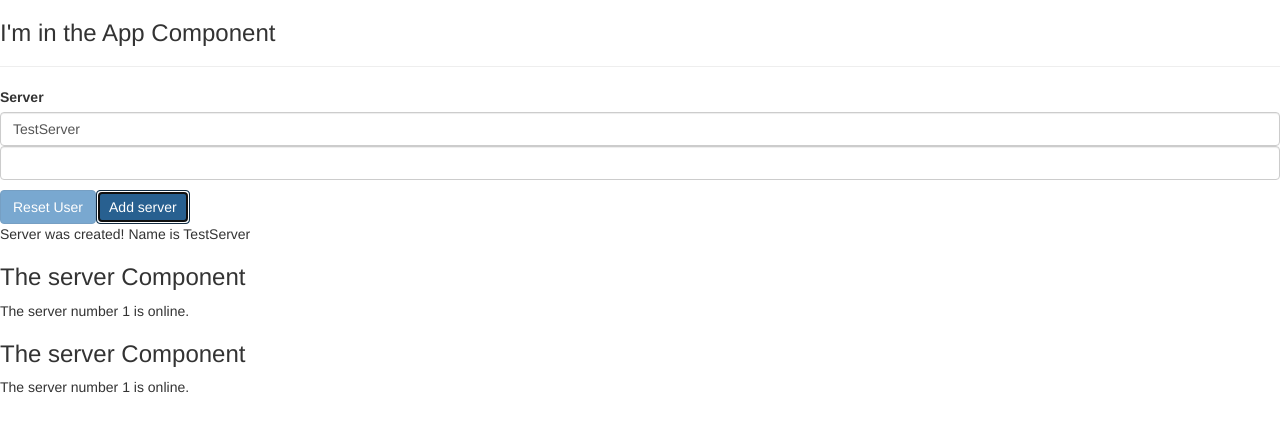
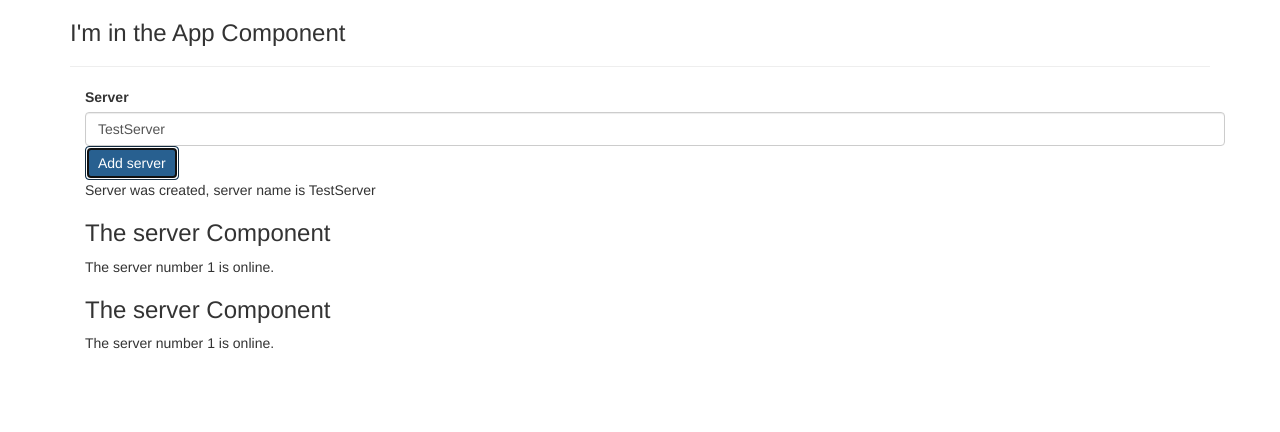
Before and after one commit to luckie86/angular8Udemy, an Angular app: page / in a window 1280 px wide. Both pictures are taken after a click on the button "Add server". Shown: the top 432 px of the page. Built offline with nearby package versions, Linux system fonts and the light colour scheme.

Commit message:
Add ngIf with  else

```diff
--- a/src/app/app.component.html
+++ b/src/app/app.component.html
@@ -1,5 +1,9 @@
-<h3> I'm in the App Component</h3>
+<div class="container">
 
-<hr>
+    <h3> I'm in the App Component</h3>
 
-<app-servers></app-servers>
+    <hr>
+
+    <app-servers></app-servers>
+
+</div>
--- a/src/app/servers/servers.component.html
+++ b/src/app/servers/servers.component.html
@@ -1,3 +1,4 @@
+<div class="container">
     <label>Server</label>
     <!-- <input
         type="text"
@@ -9,21 +10,7 @@
         class="form-control"
         [(ngModel)]="serverName">
 
-<input
-    type="text"
-    class="form-control"
-    [(ngModel)]="userName">
 
-<p>{{ userName }}</p>
-
-<button
-    class="btn btn-primary"
-    [disabled]="userName === ''"
-    (click)="onUserReset()">
-    Reset User
-</button>
-
-    <!-- <p>{{ serverName }}</p> -->
     <button
         class="btn btn-primary"
         [disabled]="!allowNewServer"
@@ -33,7 +20,11 @@
         Add server
     </button>
 
-<p>{{ serverCreationStatus }}</p>
+    <p *ngIf="serverCreated; else noServer">Server was created, server name is {{ serverName }}</p>
+
+    <ng-template #noServer><p>No server was created</p></ng-template>
+
 
     <app-server></app-server>
     <app-server></app-server>
+</div>
--- a/src/app/servers/servers.component.ts
+++ b/src/app/servers/servers.component.ts
@@ -11,28 +11,33 @@
   serverCreationStatus = 'No server was created';
   serverName = 'TestServer';
   userName = '';
+  serverCreated = false;
+
   constructor() {
     setTimeout(() => {
       this.allowNewServer = true;
     }, 2000);
    }
 
-   onCreateServer() {
-     this.serverCreationStatus =  'Server was created! Name is ' + this.serverName;
+   ngOnInit() {
   }
 
-   onUpdateServerName (event: any) {
+   onCreateServer() {
+    this.serverCreated = true;
+    this.serverCreationStatus =  'Server was created! Name is ' + this.serverName;
+  }
+
+   onUpdateServerName(event: any) {
     this.serverName = event.target.value;
   }
 
-  onUserReset () {
-    if (this.userName.length>0) {
+  onUserReset() {
+    if (this.userName.length > 0 ) {
       this.userName = '';
     }
 
   }
 
-  ngOnInit() {
-  }
+
 
 }
```
Lines whose indentation alone changed are shown as unchanged.
